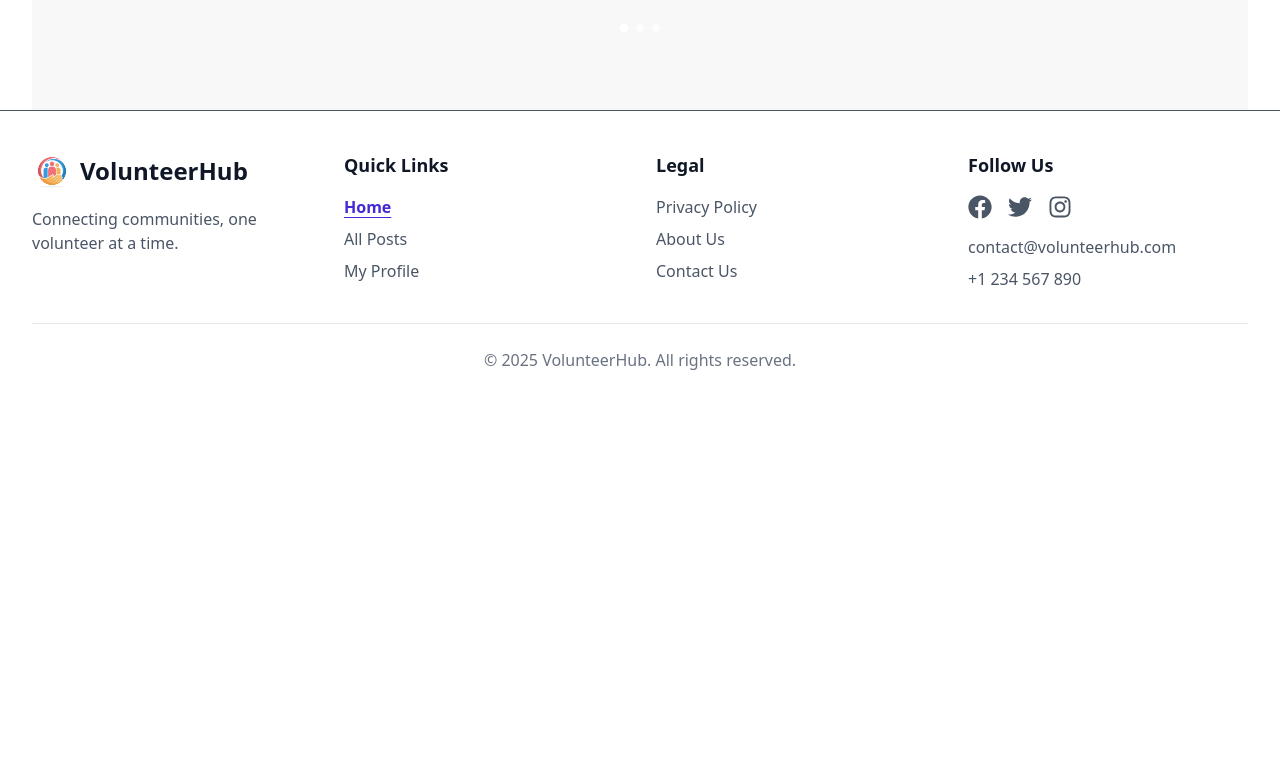
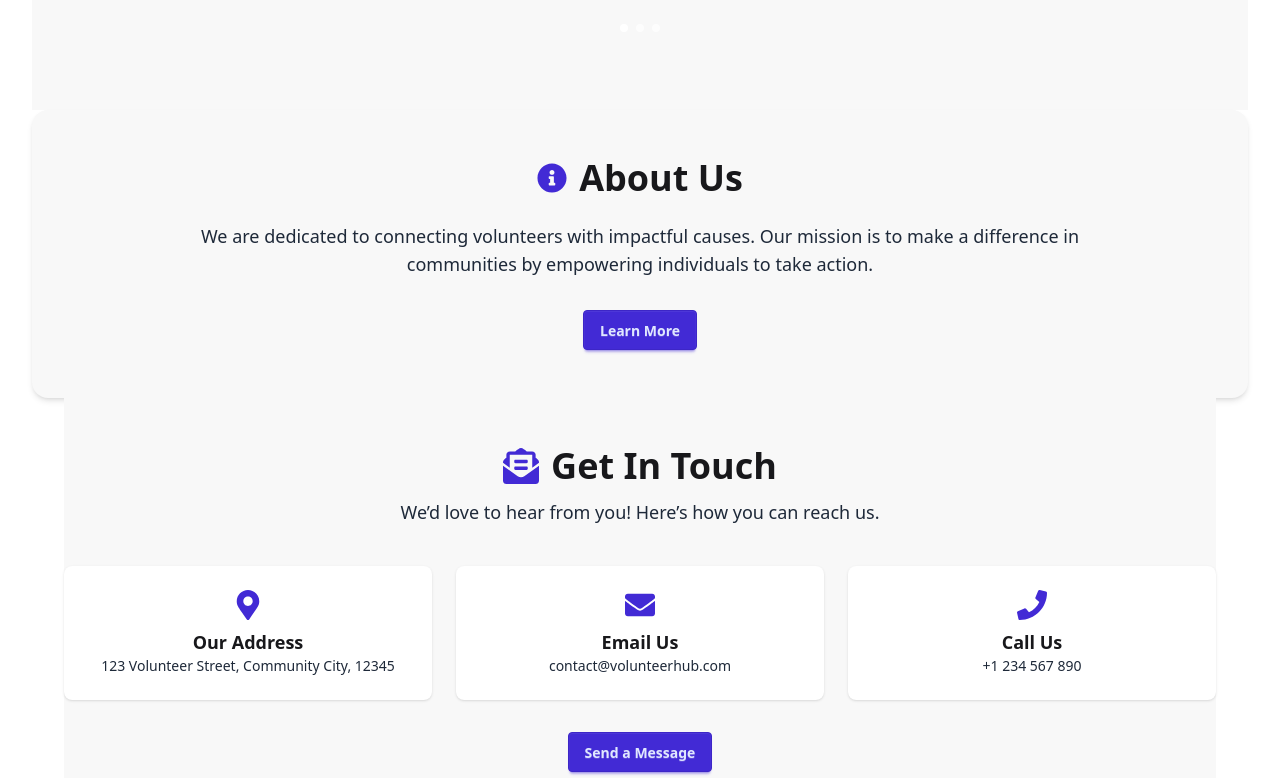
Before and after one commit to cmstufail/volunteer-management-system-client, a React (Vite) app: page / in a window 1280 px wide. Shown: the part 1762-2540 px from the top of the page. Before the commit the page ends 2174 px from the top, so only its background shows below. Built offline with nearby package versions, Linux system fonts and the light colour scheme; no server answers.

Commit message:
added two components and improving UI

```diff
--- /dev/null
+++ b/src/pages/Home/AboutUsPreview.jsx
@@ -0,0 +1,33 @@
+import { Link } from "react-router-dom";
+import { FaLightbulb } from "react-icons/fa";
+import { FaInfoCircle } from "react-icons/fa";
+import { useTheme } from '../../context/ThemeProvider';
+
+
+const AboutUsPreview = () => {
+    const { theme } = useTheme();
+    const isDark = theme === 'dark';
+
+    return (
+        <section className="bg-base-200 dark:bg-gray-800 py-12 px-4 sm:px-6 lg:px-8 rounded-2xl shadow-md">
+            <div className="max-w-5xl mx-auto text-center">
+                {/* Title with Icon */ }
+                <div className="flex justify-center items-center gap-3 mb-6">
+                    <FaInfoCircle className="text-3xl text-primary" />
+                    <h2 className="text-3xl md:text-4xl font-bold">About Us</h2>
+                </div>
+
+                <p className={ `${ isDark ? 'text-white' : 'text-gray-800' } text-lg max-w-4xl mx-auto mb-8` }>
+                    We are dedicated to connecting volunteers with impactful causes.
+                    Our mission is to make a difference in communities by empowering
+                    individuals to take action.
+                </p>
+                <Link to="/about" className="btn btn-primary">
+                    Learn More
+                </Link>
+            </div>
+        </section>
+    );
+};
+
+export default AboutUsPreview;
--- /dev/null
+++ b/src/pages/Home/ContactUsPreview.jsx
@@ -0,0 +1,60 @@
+import { FaMapMarkerAlt, FaEnvelope, FaPhone, FaEnvelopeOpenText } from "react-icons/fa";
+import { Link } from "react-router-dom";
+import Container from './../shared/Container';
+import { useTheme } from '../../context/ThemeProvider';
+
+
+
+export default function ContactUsPreview() {
+     const { theme } = useTheme();
+    const isDark = theme === 'dark';
+
+    return (
+    <Container>
+        <section className="bg-base-200 dark:bg-gray-800 py-12">
+            <div>
+                {/* Title + Icon */ }
+                <div className="text-center mb-10">
+                    <div className="flex justify-center items-center gap-3 mb-3">
+                        <FaEnvelopeOpenText className="text-4xl text-primary" />
+                        <h2 className="text-3xl md:text-4xl font-bold">Get In Touch</h2>
+                    </div>
+                    <p className={ `${ isDark ? 'text-white' : 'text-gray-800' } text-lg max-w-2xl mx-auto` }>
+                        We’d love to hear from you! Here’s how you can reach us.
+                    </p>
+                </div>
+
+                {/* Contact Info Cards */ }
+                <div className="grid md:grid-cols-3 gap-6 text-center">
+                    <div className="bg-base-100 dark:bg-gray-900 p-6 rounded-lg shadow">
+                        <FaMapMarkerAlt className="text-3xl text-primary mx-auto mb-2" />
+                        <h3 className="font-semibold text-lg">Our Address</h3>
+                        <p className={ `${ isDark ? 'text-white' : 'text-gray-800' } text-sm` }>
+                            123 Volunteer Street, Community City, 12345
+                        </p>
+                    </div>
+                    <div className="bg-base-100 dark:bg-gray-900 p-6 rounded-lg shadow">
+                        <FaEnvelope className="text-3xl text-primary mx-auto mb-2" />
+                        <h3 className="font-semibold text-lg">Email Us</h3>
+                        <p className={ `${ isDark ? 'text-white' : 'text-gray-800' } text-sm` }>
+                            contact@volunteerhub.com
+                        </p>
+                    </div>
+                    <div className="bg-base-100 dark:bg-gray-900 p-6 rounded-lg shadow">
+                        <FaPhone className="text-3xl text-primary mx-auto mb-2" />
+                        <h3 className="font-semibold text-lg">Call Us</h3>
+                        <p className={ `${ isDark ? 'text-white' : 'text-gray-800' } text-sm` }>+1 234 567 890</p>
+                    </div>
+                </div>
+
+                {/* Button */ }
+                <div className="text-center mt-8">
+                    <Link to="/contact" className="btn btn-primary">
+                        Send a Message
+                    </Link>
+                </div>
+            </div>
+        </section>
+    </Container>
+    );
+}
--- a/src/pages/Home/Home.jsx
+++ b/src/pages/Home/Home.jsx
@@ -6,6 +6,10 @@ import HowItWorks from './HowItWorks';
 import Testimonials from './Testimonials';
 import VolunteerNeedsNow from './VolunteerNeedsNow';
 import LoadingSpinner from '../shared/LoadingSpinner';
+// import AboutUs from '../AboutUs';
+// import ContactUs from '../ContactUs';
+import AboutUsPreview from './AboutUsPreview';
+import ContactUsPreview from './ContactUsPreview';
 
 
 const Home = () => {
@@ -35,6 +39,10 @@ const Home = () => {
             <VolunteerNeedsNow />
             <HowItWorks />
             <Testimonials />
+            {/* <AboutUs/> */}
+            {/* <ContactUs/> */}
+            <AboutUsPreview/>
+            <ContactUsPreview/>
         </Container>
     );
 };
--- a/src/pages/Home/Testimonials.jsx
+++ b/src/pages/Home/Testimonials.jsx
@@ -34,11 +34,11 @@ const Testimonials = () => {
                                 <p className={ `text-lg md:text-xl italic ${ isDark ? 'text-white' : 'text-gray-800' }` }>"{ testimonial.quote }"</p>
                                 <div className="mt-6 flex items-center justify-center gap-4">
                                     <img src={ testimonial.avatar } alt={ testimonial.name } className="w-14 h-14 rounded-full" />
-                                    <div>
-                                        <h4 className="font-bold text-lg">
+                                    <div className='flex flex-col justify-center items-center'>
+                                        <h4 className="font-bold text-lg pb-1">
                                             { testimonial.name }
                                         </h4>
-                                        <p className="text-gray-500 dark:text-gray-400">
+                                        <p className={ `${ isDark ? 'text-white' : 'text-gray-800' } text-sm` }>
                                             { testimonial.role }
                                         </p>
                                     </div>
--- a/src/pages/Home/VolunteerNeedsNow.jsx
+++ b/src/pages/Home/VolunteerNeedsNow.jsx
@@ -93,8 +93,8 @@ const VolunteerNeedsNow = () => {
                             </div>
                             <h2 className="card-title mt-2 text-xl font-bold min-h-[3.5rem]">{ post.postTitle }</h2>
                             <div className="flex items-center gap-2 text-gray-500 dark:text-gray-400 mt-2">
-                                <FaRegCalendarAlt />
-                                <p>Deadline: { new Date( post.deadline ).toLocaleDateString() }</p>
+                                <FaRegCalendarAlt className={ `${ isDark ? 'text-white' : 'text-gray-800' }` } />
+                                <p className={ `${ isDark ? 'text-white' : 'text-gray-800' } text-sm` }>Deadline: { new Date( post.deadline ).toLocaleDateString() }</p>
                             </div>
                             <div className="card-actions justify-end mt-auto pt-4">
                                 <Link to={ `/post/${ post._id }` } className="btn btn-primary">View Details</Link>
--- a/src/pages/shared/Footer.jsx
+++ b/src/pages/shared/Footer.jsx
@@ -7,8 +7,11 @@ import logoBlack from '../../assets/images/logo_black.png';
 import Container from './Container';
 import { useTheme } from '../../context/ThemeProvider';
 
+
 const Footer = () => {
     const { theme } = useTheme();
+        const isDark = theme === 'dark';
+
 
     const getFooterLinkClass = ( { isActive } ) => {
         return isActive
@@ -71,7 +74,7 @@ const Footer = () => {
                         </div>
                     </div>
                     <div className={ `mt-8 pt-6 text-center text-gray-500 border-t ${ theme === 'dark' ? 'border-gray-700' : 'border-gray-200' }` }>
-                        <p>&copy; { new Date().getFullYear() } VolunteerHub. All rights reserved.</p>
+                        <p className={ `${ isDark ? 'text-white' : 'text-gray-800' } text-sm` }>&copy; { new Date().getFullYear() } VolunteerHub. All rights reserved.</p>
                     </div>
                 </div>
             </Container>
```
